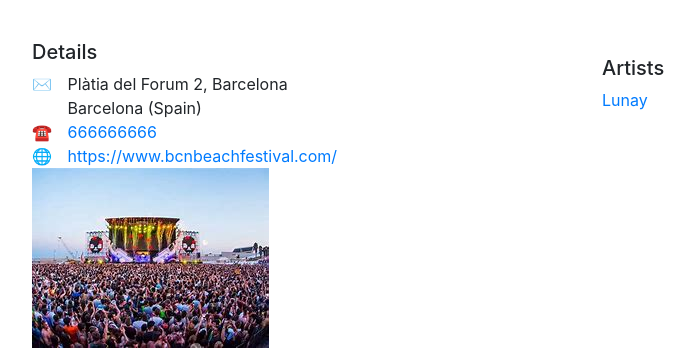
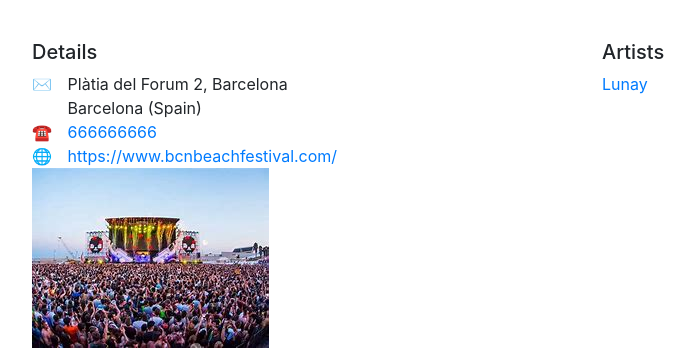
Before and after one commit to dandmase/webproject, a Django app: page /topfestivals/festivals/2 in a window 1280 px wide. Shown: the part 56-420 px from the top of the page, without its empty margins (53-748 px from the left). Run offline with Django 3.2, Linux system fonts and the light colour scheme; data comes from the database, SQL or seed files in the repository; some libraries are stand-ins or nearby versions.

Commit message:
Alignment change

```diff
--- a/topfestivals/templates/topfestivals/festival_detail.html
+++ b/topfestivals/templates/topfestivals/festival_detail.html
@@ -47,7 +47,7 @@
                 </div>
             </div>
         </div>
-        <div class="col-md mt-3">
+        <div class="col-md">
             <h5>Artists</h5>
             <div class="row">
                 <div class="col-sm-9">
```
